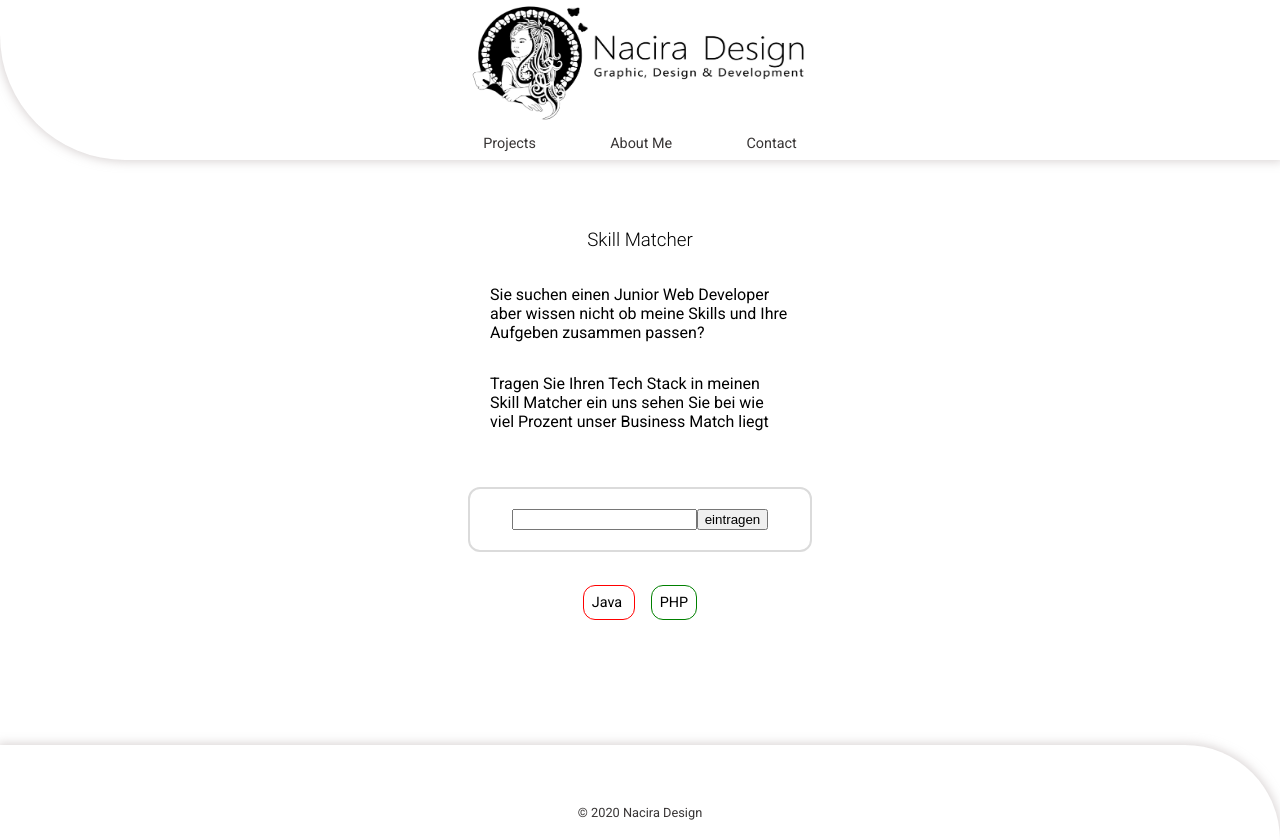
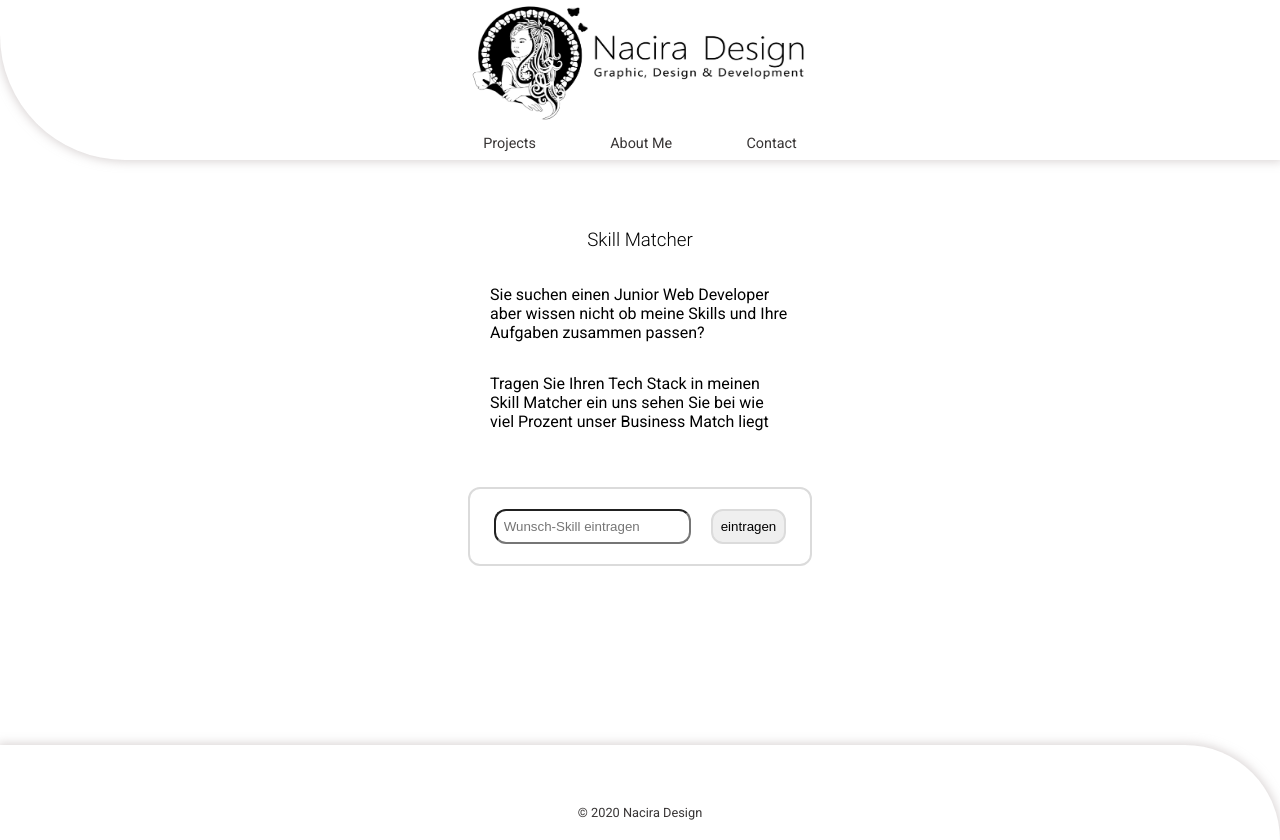
Before and after one commit to nacirabogenschneider/angular, an Angular app: page / in a window 1280 px wide. Built offline with nearby package versions, Linux system fonts and the light colour scheme.

Commit message:
Add form validation

```diff
--- a/src/app/home/home.component.css
+++ b/src/app/home/home.component.css
@@ -29,20 +29,46 @@
     flex-wrap: wrap;
     margin: 10px 0 30px 0;
 }
+.skill-input{
+    border-radius: 12px;
+    padding: 8px;
+    margin: 0 20px 0 0;
+}
+.skill-button{
+    border-radius: 12px;
+    padding: 8px;
+    border: 2px solid #dbdbdb;
+}
 .skill-wrap{
-    margin: 30px 0;
+    display: flex;
+    margin: 30px;
+    width: 300px;
+    justify-content: flex-start;
+    flex-wrap: wrap;
 }
 .styled-skill{
-    border: 1px solid green;
-    border-radius: 12px;
+    border: 1.5px solid green;
+    border-radius: 8px;
     font-size: 0.9rem;
-    padding: 8px;
+    line-height: 1.2rem;
+    padding: 4px 4px;
     margin: 8px;
 }
 .no-skill{
     border: 1px solid red;
-    border-radius: 12px;
+    border-radius: 8px;
     font-size: 0.9rem;
-    padding: 8px;
+    line-height: 1.2rem;
+    padding: 4px 4px;
     margin: 8px;
 }
+.skill-error{
+font-size: 0.7rem;
+margin: 4px;
+color: rgb(182, 7, 7);
+}
+
+.skill-input.ng-touched.ng-invalid{
+border: 2px solid rgb(182, 7, 7);;
+
+}
--- a/src/app/home/home.component.html
+++ b/src/app/home/home.component.html
@@ -1,14 +1,15 @@
 <section class="intro_wrap">
 <div class="intro">
     <h3>Skill Matcher</h3>
-    <p>Sie suchen einen Junior Web Developer aber wissen nicht ob meine Skills und Ihre Aufgeben zusammen passen?</p>
+    <p>Sie suchen einen Junior Web Developer aber wissen nicht ob meine Skills und Ihre Aufgaben zusammen passen?</p>
     <p>Tragen Sie Ihren Tech Stack in meinen Skill Matcher ein uns sehen Sie bei wie viel Prozent unser Business Match liegt</p>
 </div>
 <div class="matcher">
-    <div>
-        <input type='text'required [(ngModel)]='response'>
-        <button (click)="addToArray()">eintragen</button>
-    </div>
+    <form>
+        <input class="skill-input" placeholder="Wunsch-Skill eintragen" #skillInput="ngModel" name="skillInput" type='text'required [(ngModel)]='response'>
+        <button class="skill-button" (click)="addToArray()">eintragen</button>
+        <div class="skill-error" *ngIf="skillInput.touched && !skillInput.valid">Bitte tragen Sie einen Wunsch-Skill ein.</div>
+    </form>
 </div>
 <div class="skill-wrap" >
 <span [ngClass]="skill.match ? 'styled-skill': 'no-skill'" *ngFor="let skill of skillsToHave">
--- a/src/app/home/home.component.ts
+++ b/src/app/home/home.component.ts
@@ -38,22 +38,28 @@ export class HomeComponent implements OnInit {
     'unit',
     'testing',
     'cypress',
+    'git',
+    'github',
+    'bootstrap',
+    'es6',
+    'css3',
+    'html5',
+    'node.js',
+    'react.js',
+    'angular.js'
 
   ]
 
-  skillsToHave = [{'skill': 'Java', 'match': false},{'skill': 'PHP', 'match': true}]
+  skillsToHave = []
   response: string
   matchSkills: string= "styled-skill"
 
 
 
   addToArray() :void{
-   this.response && this.skillsToHave.push({'skill': this.response, 'match': this.skillsIHave.includes(this.response)})
+   this.response && this.skillsToHave.push({'skill': this.response, 'match': this.skillsIHave.includes(this.response.toLocaleLowerCase())})
     console.log(this.skillsToHave)
     this.response = ''
-
-
-    console.log(this.isPartOf)
   }
 
   constructor() { }
```
